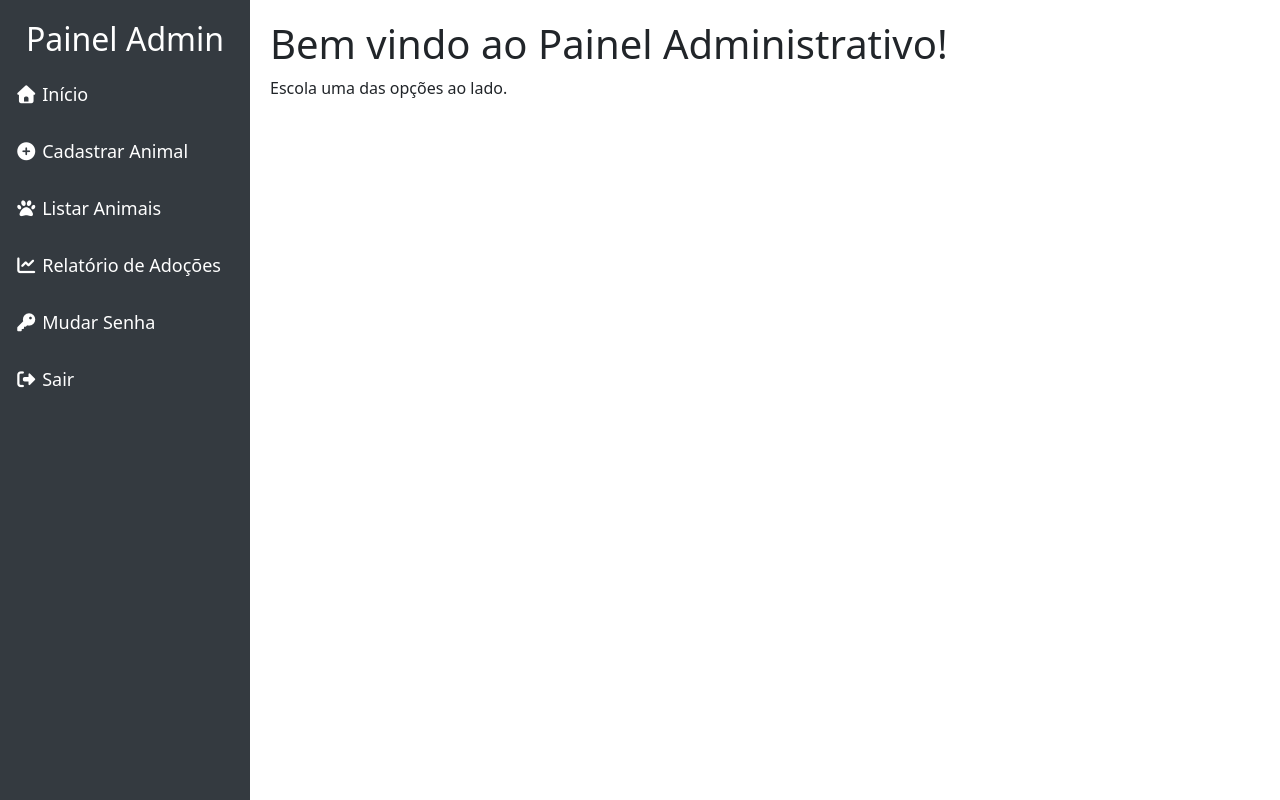
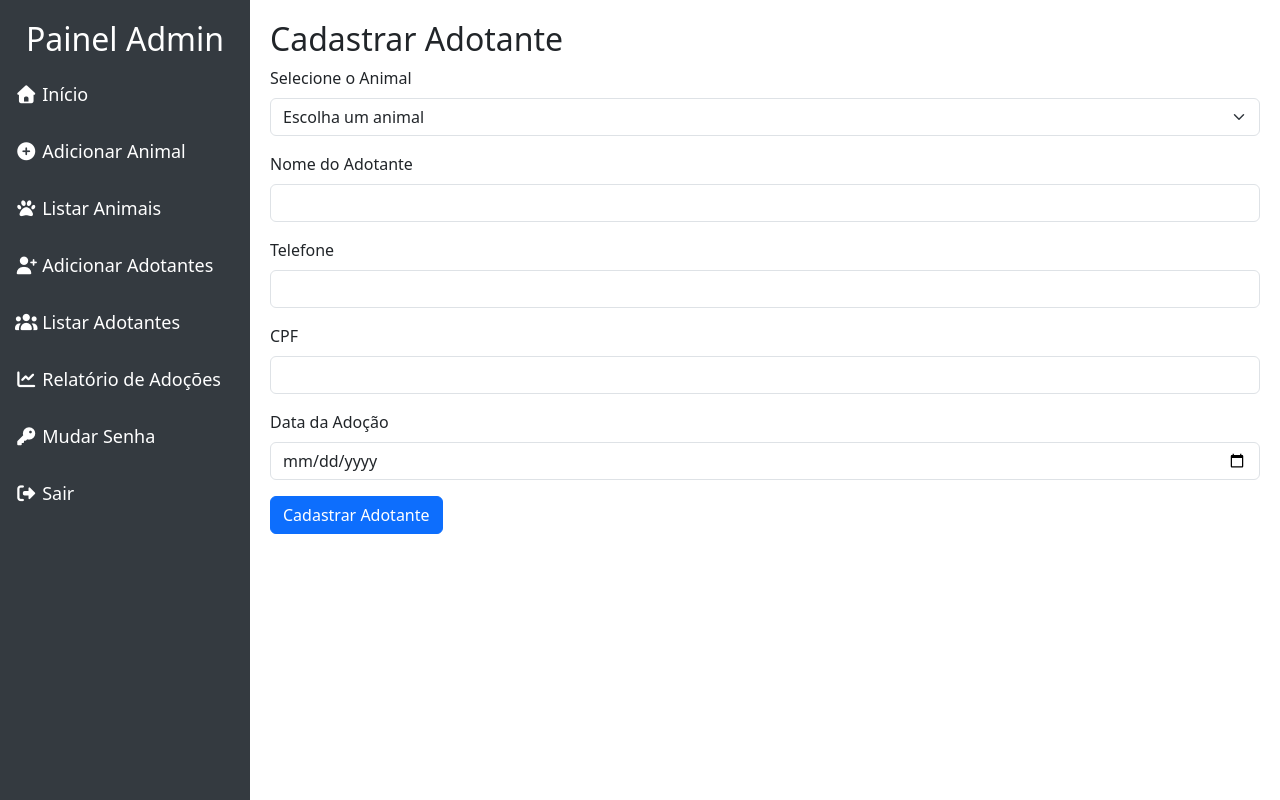
Before and after one commit to rudnikleandro/dog-adoption, a PHP site: page /admin_panel.php?page=add_adopter in a window 1280 px wide. Run offline with PHP 8.4, Linux system fonts and the light colour scheme; the visitor is signed in with stand-in values (Sample User, id 1); tables that the repository leaves empty or names only in its code hold one stand-in row (values such as "Sample post").

Commit message:
functionality to register adopters

```diff
--- /dev/null
+++ b/add_adopter.php
@@ -0,0 +1,68 @@
+<?php
+include 'conn.php'; // Inclui a conexão com o banco de dados
+
+// Buscar animais disponíveis
+$sql_animals = "SELECT id, name FROM dogs WHERE deleted_at IS NULL";
+$result_animals = $conn->query($sql_animals);
+
+// Verificar se o formulário foi enviado
+if ($_SERVER['REQUEST_METHOD'] == 'POST') {
+    $animal_id = $_POST['animal_id'];
+    $name = $_POST['name'];
+    $phone = $_POST['phone'];
+    $cpf = $_POST['cpf'];
+    $adoption_date = $_POST['adoption_date'];
+
+    // Verifica se o nome e a data da adoção foram preenchidos
+    if (!empty($name) && !empty($adoption_date) && !empty($animal_id)) {
+        $sql = "INSERT INTO adopters (animal_id, name, phone, cpf, adoption_date)
+                VALUES (?, ?, ?, ?, ?)";
+        $stmt = $conn->prepare($sql);
+        $stmt->bind_param("issss", $animal_id, $name, $phone, $cpf, $adoption_date);
+
+        if ($stmt->execute()) {
+            echo "<div class='alert alert-success'>Adotante cadastrado com sucesso!</div>";
+        } else {
+            echo "<div class='alert alert-danger'>Erro ao cadastrar adotante: " . $conn->error . "</div>";
+        }
+    } else {
+        echo "<div class='alert alert-danger'>Nome, Animal e Data de Adoção são obrigatórios!</div>";
+    }
+}
+?>
+
+<h2>Cadastrar Adotante</h2>
+
+<form action="admin_panel.php?page=add_adopter" method="POST">
+    <div class="mb-3">
+        <label for="animal_id" class="form-label">Selecione o Animal</label>
+        <select class="form-select" id="animal_id" name="animal_id" required>
+            <option value="">Escolha um animal</option>
+            <?php while ($row = $result_animals->fetch_assoc()): ?>
+                <option value="<?php echo $row['id']; ?>"><?php echo $row['name']; ?> (ID: <?php echo $row['id']; ?>)</option>
+            <?php endwhile; ?>
+        </select>
+    </div>
+
+    <div class="mb-3">
+        <label for="name" class="form-label">Nome do Adotante</label>
+        <input type="text" class="form-control" id="name" name="name" required>
+    </div>
+
+    <div class="mb-3">
+        <label for="phone" class="form-label">Telefone</label>
+        <input type="text" class="form-control" id="phone" name="phone">
+    </div>
+
+    <div class="mb-3">
+        <label for="cpf" class="form-label">CPF</label>
+        <input type="text" class="form-control" id="cpf" name="cpf">
+    </div>
+
+    <div class="mb-3">
+        <label for="adoption_date" class="form-label">Data da Adoção</label>
+        <input type="date" class="form-control" id="adoption_date" name="adoption_date" required>
+    </div>
+
+    <button type="submit" class="btn btn-primary">Cadastrar Adotante</button>
+</form>
--- a/admin_panel.php
+++ b/admin_panel.php
@@ -26,8 +26,10 @@
     <div class="sidebar">
         <h2 class="text-white text-center">Painel Admin</h2>
         <a href="admin_panel.php?page=dashboard"><i class="fas fa-home"></i> Início</a>
-        <a href="admin_panel.php?page=add_animal"><i class="fas fa-plus-circle"></i> Cadastrar Animal</a>
+        <a href="admin_panel.php?page=add_animal"><i class="fas fa-plus-circle"></i> Adicionar Animal</a>
         <a href="admin_panel.php?page=list_animals"><i class="fas fa-paw"></i> Listar Animais</a>
+        <a href="admin_panel.php?page=add_adopter"><i class="fas fa-user-plus"></i> Adicionar Adotantes</a>
+        <a href="admin_panel.php?page=list_adopters"><i class="fas fa-users"></i> Listar Adotantes</a>
         <a href="admin_panel.php?page=report_adoptions"><i class="fas fa-chart-line"></i> Relatório de Adoções</a>
         <a href="admin_panel.php?page=change_password"><i class="fas fa-key"></i> Mudar Senha</a>
         <a href="logout.php"><i class="fas fa-sign-out-alt"></i> Sair</a>
@@ -44,6 +46,15 @@
                     break;
                 case 'edit_animal':
                     include 'edit_animal.php';
+                    break;
+                case 'delete_animal':
+                    include 'delete_animal.php';
+                    break;
+                case 'add_adopter':
+                    include 'add_adopter.php';
+                    break;
+                case 'list_adopters':
+                    include 'list_adopters.php';
                     break;
                 case 'report_adoptions':
                     include 'report_adoptions.php';
--- a/list_animals.php
+++ b/list_animals.php
@@ -6,8 +6,9 @@
     exit;
 }
 
-$sql = "SELECT * FROM dogs";
+$sql = "SELECT * FROM dogs WHERE deleted_at IS NULL";
 $result = $conn->query($sql);
+
 ?>
 
 <h2>Animais Cadastrados</h2>
```
Also changed, not shown: delete_animal.php (added, +19 -0 lines), list_adopters.php (added, +11 -0 lines), report_adoptions.php (added).
